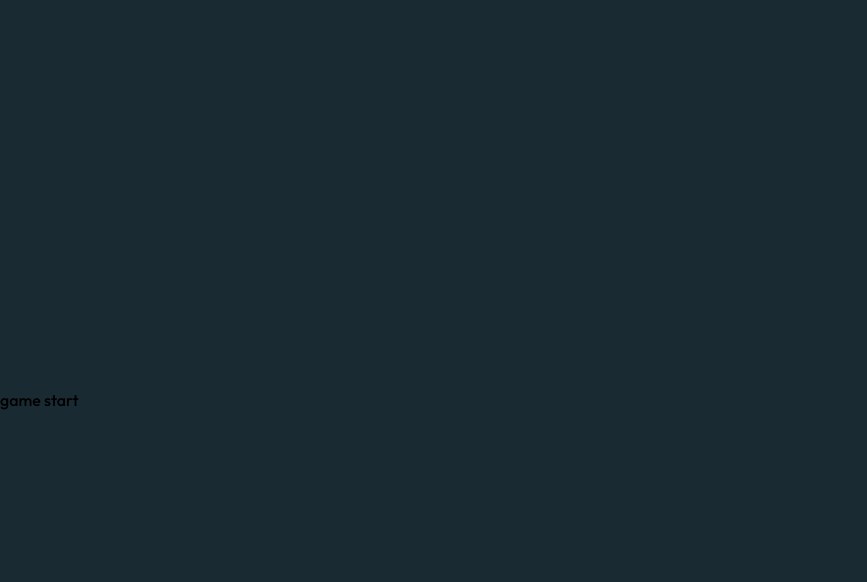
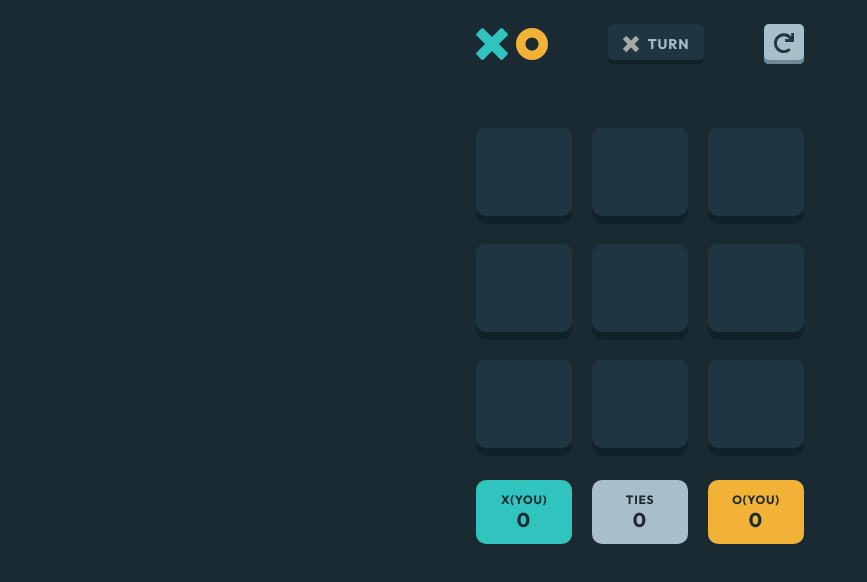
Before and after one commit to nikamerebashvili95/tic-tac-toe-main, a plain HTML site: page index.html in a window 1280 px wide. Both pictures are taken after a click on the button "NEW GAME (VS CPU)". Shown: the whole page, without its empty margins (0-867 px from the left). Drawn offline with Linux system fonts and the light colour scheme.

Commit message:
work with board section's structure and styling

```diff
--- a/app.js
+++ b/app.js
@@ -18,5 +18,6 @@ const activateChoice = (icon) => {
 const startGame = (modeParam) => {
   home.style.display = "none";
   board.style.display = "flex";
+  document.body.style.alignItems = "flex-start";
   mode = modeParam;
 };
--- a/index.html
+++ b/index.html
@@ -58,7 +58,46 @@
         <h2 class="title cpu-btn-text">NEW GAME (VS PLAYER)</h2>
       </button>
     </section>
-    <section id="board">game start</section>
+    <section id="board">
+      <div class="board-header">
+        <div class="home-header">
+          <img src="./assets/icon-x.svg" alt="x-icon" />
+          <img src="./assets/icon-o.svg" alt="x-icon-gray" />
+        </div>
+        <div class="turn-box">
+          <img src="./assets/icon-x-gray.svg" alt="x-icon-gray" />
+          <h3>turn</h3>
+        </div>
+        <button class="restart">
+          <img src="./assets/icon-restart.svg" alt="restart-icon" />
+        </button>
+      </div>
+      <div class="play-area">
+        <div class="play-btn"></div>
+        <div class="play-btn"></div>
+        <div class="play-btn"></div>
+        <div class="play-btn"></div>
+        <div class="play-btn"></div>
+        <div class="play-btn"></div>
+        <div class="play-btn"></div>
+        <div class="play-btn"></div>
+        <div class="play-btn"></div>
+      </div>
+      <div class="statistics">
+        <div class="statistic-box">
+          <h3>X(you)</h3>
+          <span>0</span>
+        </div>
+        <div class="statistic-box">
+          <h3>ties</h3>
+          <span>0</span>
+        </div>
+        <div class="statistic-box">
+          <h3>O(you)</h3>
+          <span>0</span>
+        </div>
+      </div>
+    </section>
     <script src="app.js"></script>
   </body>
 </html>
--- a/style.css
+++ b/style.css
@@ -31,7 +31,8 @@ body {
   letter-spacing: 1px;
 }
 /************* GENERAL CLASSES***********/
-#home {
+#home,
+#board {
   width: 100%;
   display: flex;
   flex-direction: column;
@@ -116,3 +117,90 @@ body {
   margin-top: 30px;
   box-shadow: inset 0px -8px 0px #118c87;
 }
+.board-header,
+.statistics {
+  width: 328px;
+  display: flex;
+  justify-content: space-between;
+  align-items: center;
+  margin-top: 24px;
+}
+.turn-box {
+  width: 96px;
+  height: 40px;
+  border-radius: 5px;
+  box-shadow: inset 0px -4px 0px #10212a;
+  background-color: var(--bg);
+  display: flex;
+  justify-content: center;
+  align-items: center;
+  gap: 9px;
+}
+.turn-box img {
+  width: 16px;
+}
+.turn-box h3 {
+  font-weight: 700;
+  font-size: 14px;
+  line-height: 18px;
+  letter-spacing: 0.875px;
+  color: var(--light);
+  text-transform: uppercase;
+}
+.restart {
+  width: 40px;
+  height: 40px;
+  background-color: var(--light);
+  box-shadow: inset 0px -4px 0px #6b8997;
+  border-radius: 5px;
+  border: none;
+}
+.play-area {
+  margin-top: 64px;
+  width: 328px;
+  display: flex;
+  flex-wrap: wrap;
+  gap: 20px;
+}
+.play-btn {
+  width: 96px;
+  height: 96px;
+  box-shadow: inset 0px -8px 0px #10212a;
+  border-radius: 10px;
+  background-color: var(--bg);
+}
+.statistics {
+  margin-top: 24px;
+}
+.statistic-box {
+  width: 96px;
+  height: 64px;
+  border-radius: 10px;
+  display: flex;
+  flex-direction: column;
+  justify-content: center;
+  align-items: center;
+  color: var(--darkBg);
+}
+.statistic-box:nth-child(1) {
+  background-color: var(--sky);
+}
+.statistic-box:nth-child(2) {
+  background-color: var(--light);
+}
+.statistic-box:nth-child(3) {
+  background-color: var(--orange);
+}
+.statistic-box h3 {
+  font-weight: 700;
+  font-size: 12px;
+  line-height: 15.12px;
+  letter-spacing: 0.75px;
+  text-transform: uppercase;
+}
+.statistic-box span {
+  font-weight: 700;
+  font-size: 20px;
+  line-height: 25.2px;
+  letter-spacing: 1.25px;
+}
```
Also changed, not shown: assets/icon-o-gray.svg (added), assets/icon-x-gray.svg (added).
